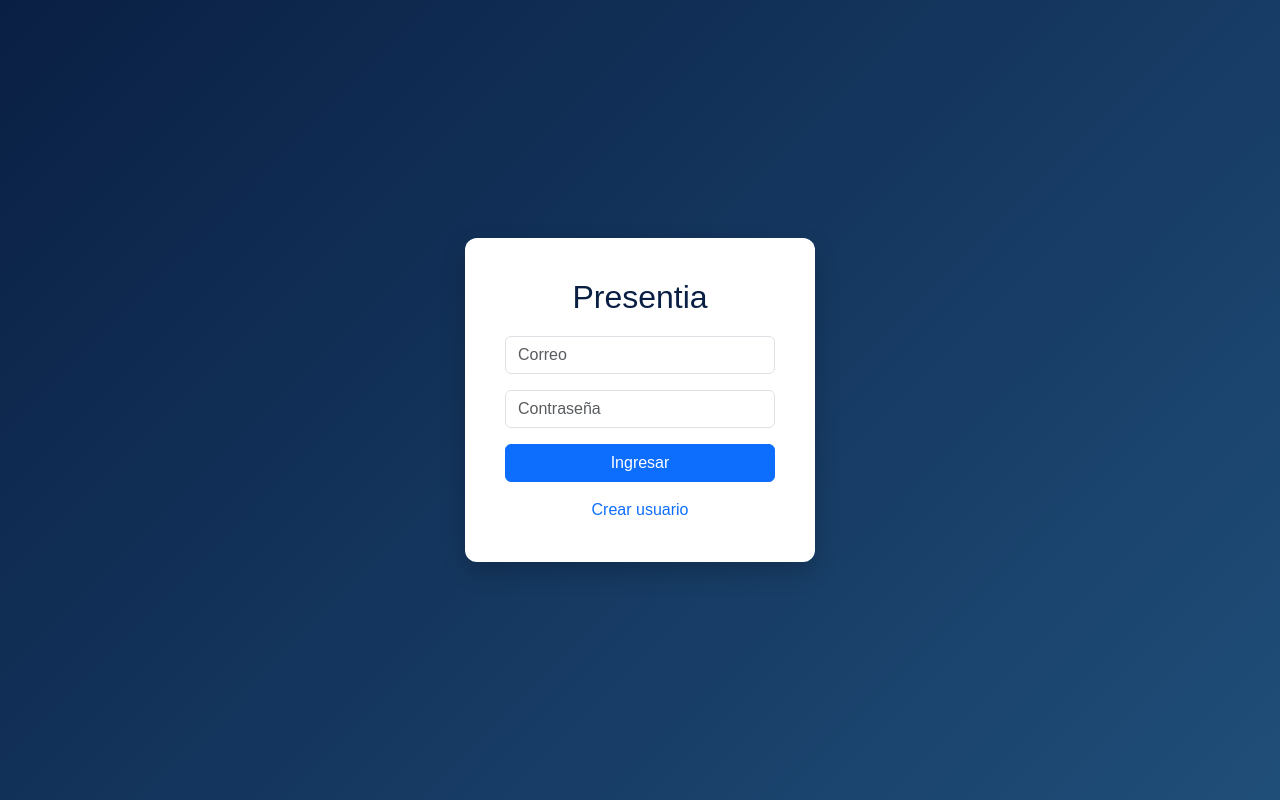
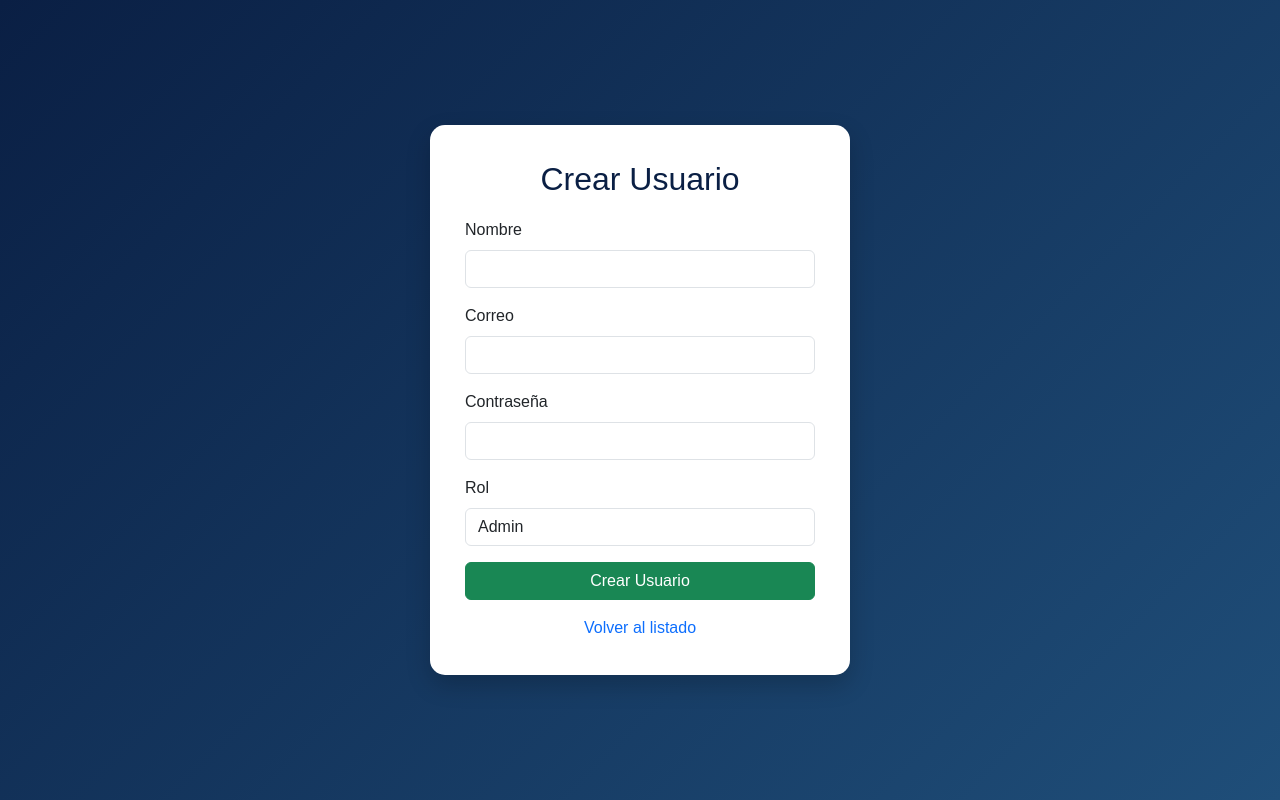
Before and after one commit to Nicolas1016/presentia, a Flask app: page /usuarios/crear in a window 1280 px wide. Run offline with Flask 3, Linux system fonts and the light colour scheme; a user stored in the database is signed in.

Commit message:
CRUD funcional con login, sesiones y UI con Bootstrap

```diff
--- a/run.py
+++ b/run.py
@@ -1,28 +1,17 @@
 from flask import Flask, render_template, request, redirect, url_for, session
-import mysql.connector
 from werkzeug.security import generate_password_hash, check_password_hash
 from app.utils.db import get_connection
 
 app = Flask(__name__)
 app.secret_key = "clave_secreta"
 
+app.config.update(
+    SESSION_COOKIE_SAMESITE="Lax",
+    SESSION_COOKIE_SECURE=False
+)
 
 
-password = "123456"
-
-# Generar hash con 260000 iteraciones
-hashed = generate_password_hash(
-password,
-method="pbkdf2:sha256",
-salt_length=15
-)
-
-print(hashed)
-
-
-# LOGIN
-from werkzeug.security import check_password_hash
-
+# ------------------ LOGIN ------------------
 @app.route("/login", methods=["GET", "POST"])
 def login():
     if request.method == "POST":
@@ -38,19 +27,29 @@ def login():
 
         if user and check_password_hash(user["password"], password):
             session["user_id"] = user["id_usuario"]
-            return redirect(url_for("listar_usuarios"))  # <- aquí debe ir al listado
+            return redirect(url_for("listar_usuarios"))
         else:
             return render_template("login.html", error="Credenciales inválidas")
 
     return render_template("login.html")
 
-# LOGOUT
+
+# ------------------ LOGOUT ------------------
 @app.route("/logout")
 def logout():
     session.clear()
     return redirect(url_for("login"))
 
-# LISTAR
+
+# ------------------ HOME ------------------
+@app.route("/")
+def home():
+    if "user_id" not in session:
+        return redirect(url_for("login"))
+    return redirect(url_for("listar_usuarios"))
+
+
+# ------------------ LISTAR ------------------
 @app.route("/usuarios")
 def listar_usuarios():
     if "user_id" not in session:
@@ -59,23 +58,22 @@ def listar_usuarios():
     conn = get_connection()
     cursor = conn.cursor()
     cursor.execute("""
-    SELECT u.id_usuario, u.nombre, u.correo, r.nombre AS rol, u.estado
-    FROM usuarios u
-    LEFT JOIN roles r ON u.id_rol = r.id_rol
-""")
+        SELECT u.id_usuario, u.nombre, u.correo, r.nombre AS rol, u.estado
+        FROM usuarios u
+        LEFT JOIN roles r ON u.id_rol = r.id_rol
+    """)
     usuarios = cursor.fetchall()
     cursor.close()
     conn.close()
 
     return render_template("usuarios/listar.html", usuarios=usuarios)
 
-# CREAR
-from werkzeug.security import generate_password_hash
 
+# ------------------ CREAR ------------------
 @app.route("/usuarios/crear", methods=["GET", "POST"])
 def crear_usuario():
-    #if "user_id" not in session:
-     #   return redirect(url_for("login"))
+    if "user_id" not in session:
+        return redirect(url_for("login"))
 
     if request.method == "POST":
         nombre = request.form["nombre"]
@@ -83,11 +81,10 @@ def crear_usuario():
         password = request.form["password"]
         id_rol = int(request.form["id_rol"])
 
+        hashed_pw = generate_password_hash(password)
+
         conn = get_connection()
         cursor = conn.cursor()
-
-        # Generar hash automáticamente
-        hashed_pw = generate_password_hash(password, method="pbkdf2:sha256", salt_length=15)
 
         cursor.execute("""
             INSERT INTO usuarios (nombre, correo, password, id_rol, estado)
@@ -98,11 +95,11 @@ def crear_usuario():
         cursor.close()
         conn.close()
 
-        return redirect(url_for("usuarios"))
+        return redirect(url_for("listar_usuarios"))
 
     return render_template("usuarios/crear.html")
 
-# EDITAR
+# ------------------ EDITAR ------------------
 @app.route("/usuarios/editar/<int:id>", methods=["GET", "POST"])
 def editar_usuario(id):
     if "user_id" not in session:
@@ -117,32 +114,35 @@ def editar_usuario(id):
         id_rol = int(request.form["id_rol"])
         password = request.form.get("password")
 
-        if password:  # si el usuario ingresó una nueva contraseña
+        if password:
             hashed_pw = generate_password_hash(password, method="pbkdf2:sha256", salt_length=15)
             cursor.execute("""
-                UPDATE usuarios SET nombre=%s, correo=%s, password=%s, id_rol=%s
-                WHERE id_usuarios=%s
+                UPDATE usuarios
+                SET nombre=%s, correo=%s, password=%s, id_rol=%s
+                WHERE id_usuario=%s
             """, (nombre, correo, hashed_pw, id_rol, id))
         else:
             cursor.execute("""
-                UPDATE usuarios SET nombre=%s, correo=%s, id_rol=%s
-                WHERE id_usuarios=%s
+                UPDATE usuarios
+                SET nombre=%s, correo=%s, id_rol=%s
+                WHERE id_usuario=%s
             """, (nombre, correo, id_rol, id))
 
         conn.commit()
         cursor.close()
         conn.close()
 
-        return redirect(url_for("usuarios"))
+        return redirect(url_for("listar_usuarios"))
 
-    cursor.execute("SELECT * FROM usuarios WHERE id_usuarios=%s", (id,))
+    cursor.execute("SELECT * FROM usuarios WHERE id_usuario=%s", (id,))
     user = cursor.fetchone()
     cursor.close()
     conn.close()
 
     return render_template("usuarios/editar.html", user=user)
 
-# ELIMINAR
+
+# ------------------ ELIMINAR ------------------
 @app.route("/usuarios/eliminar/<int:id>")
 def eliminar_usuario(id):
     if "user_id" not in session:
@@ -150,15 +150,14 @@ def eliminar_usuario(id):
 
     conn = get_connection()
     cursor = conn.cursor()
-    cursor.execute("DELETE FROM usuarios WHERE id_usuarios=%s", (id,))
+    cursor.execute("DELETE FROM usuarios WHERE id_usuario=%s", (id,))
     conn.commit()
+    cursor.close()
+    conn.close()
 
-    return redirect(url_for("usuarios"))
+    return redirect(url_for("listar_usuarios"))
 
-# HOME
-@app.route("/")
-def home():
-    return redirect(url_for("login"))
 
+# ------------------ RUN ------------------
 if __name__ == "__main__":
-    app.run(host="0.0.0.0", port=5000)
+    app.run(host="0.0.0.0", port=5000, debug=True)
--- a/templates/usuarios/crear.html
+++ b/templates/usuarios/crear.html
@@ -2,9 +2,8 @@
 <html lang="es">
 <head>
     <meta charset="UTF-8">
-    <title>Login - Presentia</title>
+    <title>Crear Usuario - Presentia</title>
 
-    <!-- Bootstrap -->
     <link href="https://cdn.jsdelivr.net/npm/bootstrap@5.3.2/dist/css/bootstrap.min.css" rel="stylesheet">
 
     <style>
@@ -12,17 +11,17 @@
             margin: 0;
             font-family: Arial;
             background: linear-gradient(135deg, #0a1f44, #1f4e79);
-            height: 100vh;
+            min-height: 100vh;
             display: flex;
             justify-content: center;
             align-items: center;
         }
 
-        .container {
+        .card-box {
             background: white;
-            padding: 40px;
-            border-radius: 12px;
-            width: 350px;
+            padding: 35px;
+            border-radius: 15px;
+            width: 420px;
             box-shadow: 0 10px 25px rgba(0,0,0,0.2);
         }
 
@@ -33,24 +32,41 @@
         }
     </style>
 </head>
+
 <body>
-<div class="container">
-    <h2>Presentia</h2>
+<div class="card-box">
+    <h2>Crear Usuario</h2>
 
-    <!-- Formulario de login -->
-    <form action="{{ url_for('login') }}" method="POST">
+    <form method="POST">
+
         <div class="mb-3">
-            <input type="text" class="form-control" name="correo" placeholder="Correo" required>
+            <label class="form-label">Nombre</label>
+            <input type="text" name="nombre" class="form-control" required>
         </div>
+
         <div class="mb-3">
-            <input type="password" class="form-control" name="password" placeholder="Contraseña" required>
+            <label class="form-label">Correo</label>
+            <input type="email" name="correo" class="form-control" required>
         </div>
-        <button type="submit" class="btn btn-primary w-100">Ingresar</button>
+
+        <div class="mb-3">
+            <label class="form-label">Contraseña</label>
+            <input type="password" name="password" class="form-control" required>
+        </div>
+
+        <div class="mb-3">
+            <label class="form-label">Rol</label>
+            <select name="id_rol" class="form-control">
+                <option value="1">Admin</option>
+                <option value="2">Empleado</option>
+            </select>
+        </div>
+
+        <button type="submit" class="btn btn-success w-100">Crear Usuario</button>
     </form>
 
-    <!-- Enlace a crear usuario -->
-    <a href="{{ url_for('crear_usuario') }}" class="d-block text-center mt-3 text-decoration-none text-primary">
-        Crear usuario
+    <a href="{{ url_for('listar_usuarios') }}" class="d-block text-center mt-3 text-decoration-none">
+        Volver al listado
     </a>
 </div>
 </body>
```
Also changed, not shown: database/init.sql (+6 -1 lines), templates/usuarios/editar.html (+21 -16 lines).
